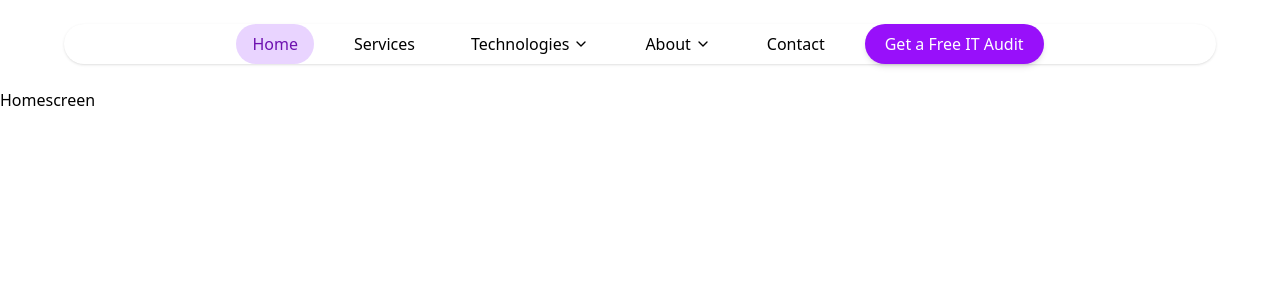
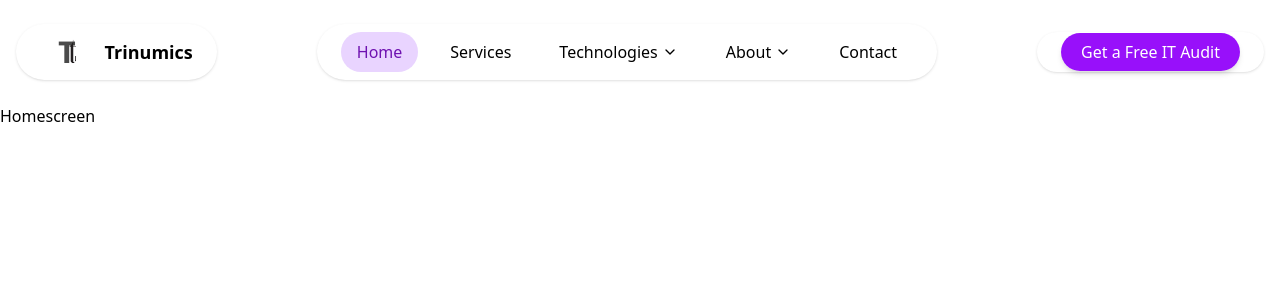
Before and after one commit to Yasir-72/trinmuics_web, a Next.js app: page / in a window 1280 px wide. Shown: the top 300 px of the page. Built offline with nearby package versions, Linux system fonts and the light colour scheme.

Commit message:
Update logo and text layout with flex alignment

```diff
--- a/src/components/layout/header.tsx
+++ b/src/components/layout/header.tsx
@@ -30,8 +30,23 @@ export default function Header() {
   ];
 
   return (
-    <header className="flex justify-center py-6 bg-white">
-      <nav className="flex items-center bg-white shadow-sm rounded-full px-6 w-full max-w-6xl justify-center space-x-6">
+    <header className=" sticky top-0 z-50 flex justify-center py-6 bg-white px-4">
+      <div className="flex items-center justify-between w-full max-w-7xl gap-4 flex-wrap">
+
+        {/* Left: Logo */}
+       <div className="bg-white shadow-sm rounded-full px-6 py-2 flex items-center">
+  <Link href="/" className="flex items-center">
+    <img
+      src="/logo.jpg"
+      alt="Logo"
+      className="h-10 w-auto"
+    />
+    <span className="ml-2 text-lg font-semibold">Trinumics</span>
+  </Link>
+</div>
+
+        {/* Middle: Navigation */}
+        <nav className="flex items-center bg-white shadow-sm rounded-full px-6 py-2 space-x-4">
           {navItems.map((item) => (
             <div key={item.name} className="relative group">
               {item.dropdown ? (
@@ -39,7 +54,7 @@ export default function Header() {
                   onClick={() =>
                     setOpenMenu(openMenu === item.name ? null : item.name)
                   }
-                className={`flex items-center px-4 py-2 rounded-full transition leading-[1.5rem] ${
+                  className={`flex items-center px-4 py-2 rounded-full transition ${
                     pathname === item.href
                       ? "bg-purple-200 text-purple-800"
                       : "hover:bg-gray-100"
@@ -51,7 +66,7 @@ export default function Header() {
               ) : (
                 <Link
                   href={item.href}
-                className={`flex items-center px-4 py-2 rounded-full transition leading-[1.5rem] ${
+                  className={`flex items-center px-4 py-2 rounded-full transition ${
                     pathname === item.href
                       ? "bg-purple-200 text-purple-800"
                       : "hover:bg-gray-100"
@@ -76,15 +91,21 @@ export default function Header() {
               )}
             </div>
           ))}
+        </nav>
 
+        {/* Right: CTA Button */}
+        <div className="bg-white shadow-sm rounded-full px-6 py-2">
           <Link
             href="/free-audit"
-          className="bg-purple-600 hover:bg-purple-700 text-white px-5 py-2 rounded-full transition font-medium shadow-md leading-[1.5rem]"
+            className="bg-purple-600 hover:bg-purple-700 text-white px-5 py-2 rounded-full transition font-medium shadow-md"
           >
             Get a Free IT Audit
           </Link>
-      </nav>
+        </div>
 
+      </div>
+
+      {/* Mobile Floating CTA */}
       <div className="fixed bottom-4 left-1/2 transform -translate-x-1/2 sm:hidden">
         <Link
           href="/free-audit"
```
Also changed, not shown: public/logo.jpg (added). Lines whose indentation alone changed are shown as unchanged.
